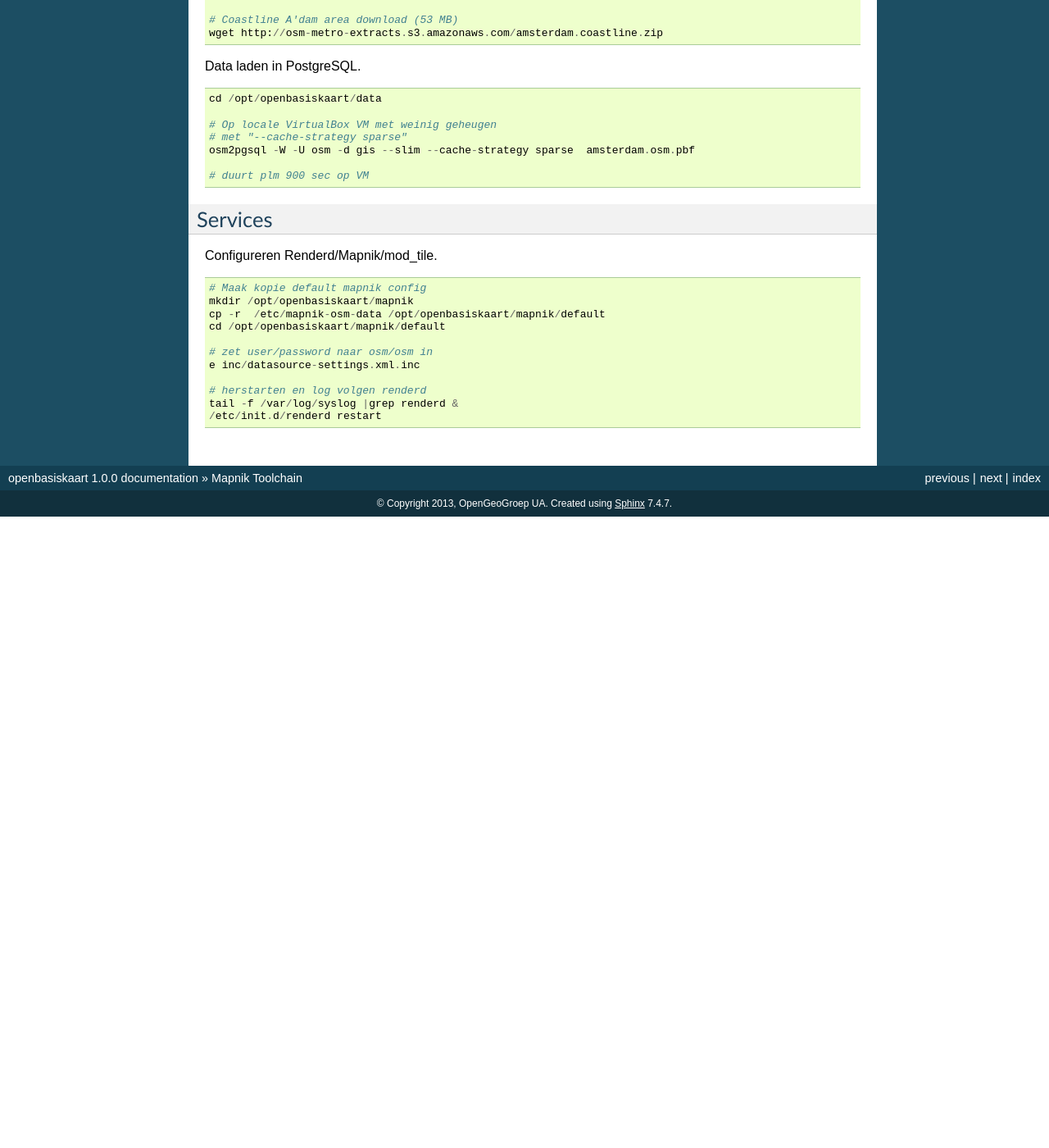
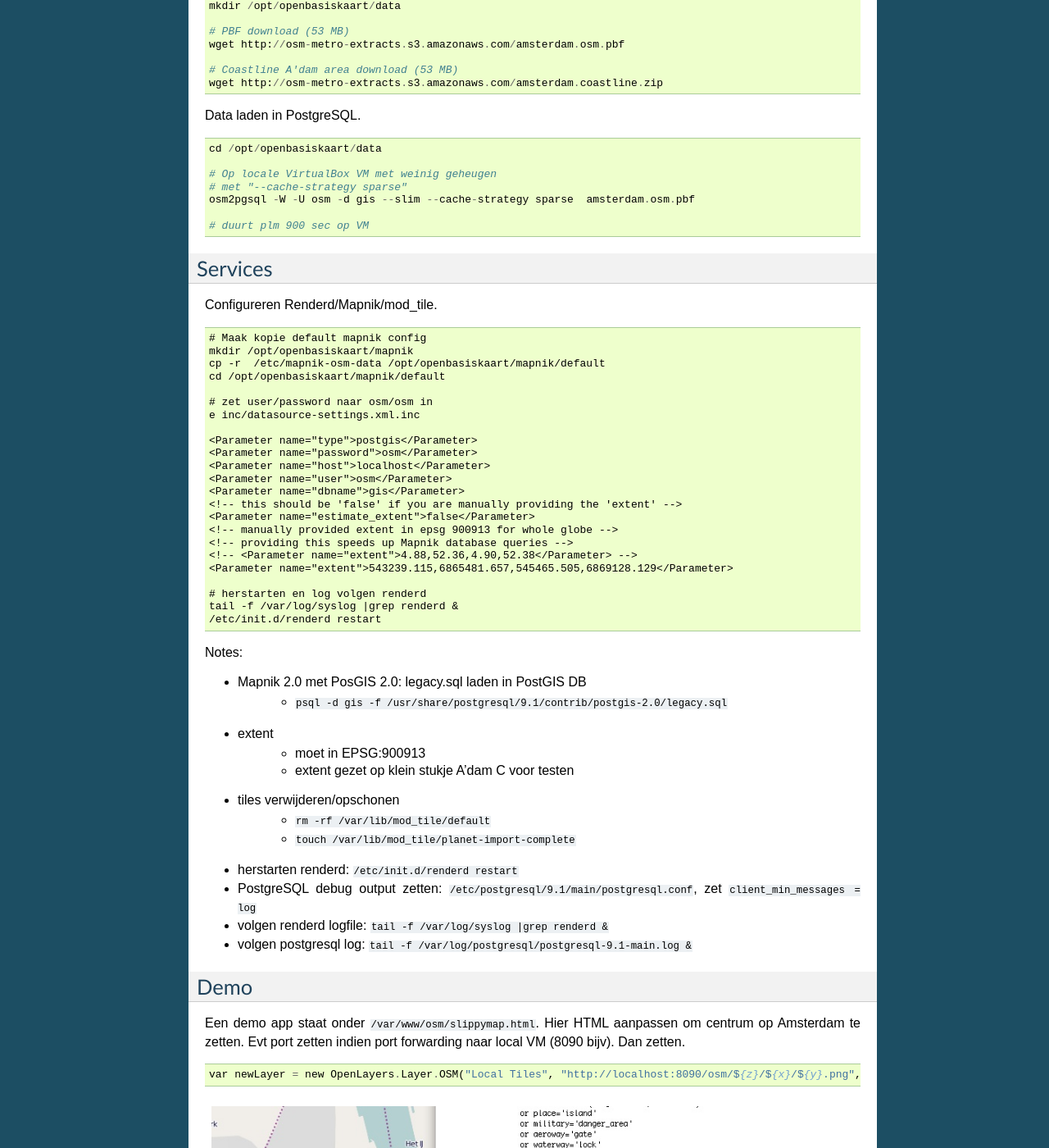
Before and after one commit to opengeogroep/openbasiskaart, a Sphinx documentation site: the page built from docs/source/mapnik-toolchain.rst, in a window 1280 px wide and 1400 px high, scrolled down 6138 px. Shown: the whole window at 82% size. Built offline with Sphinx 7.4.7, drawn with Linux system fonts in a browser that asks for light colours; before the commit the page ends 6768 px from its top, so only the background shows below that; some of the changed text lies outside the part shown.

Commit message:
meer docu voor mapnik toolchain

```diff
--- a/docs/source/index.rst
+++ b/docs/source/index.rst
@@ -9,7 +9,7 @@
 Contents:
 
 .. toctree::
-   :maxdepth: 2
+   :maxdepth: 3
 
    algemeen.rst
    mapnik-toolchain.rst
--- a/docs/source/mapnik-toolchain.rst
+++ b/docs/source/mapnik-toolchain.rst
@@ -98,6 +98,9 @@
     createdb -E UTF8 -O osm postgis2_template
     psql -d postgis2_template -c "CREATE EXTENSION postgis;"
     createdb -E UTF8 -O osm gis -T postgis2_template
+
+    # legacy.sql compat layer om problemen met Mapnik 2.0 (niet bestaande functies op te lossen)
+	psql -d gis -f /usr/share/postgresql/9.1/contrib/postgis-2.0/legacy.sql
 
 Inloggen enablen. ::
 
@@ -381,6 +384,46 @@
 	# zet user/password naar osm/osm in
 	e inc/datasource-settings.xml.inc
 
+	<Parameter name="type">postgis</Parameter>
+	<Parameter name="password">osm</Parameter>
+	<Parameter name="host">localhost</Parameter>
+	<Parameter name="user">osm</Parameter>
+	<Parameter name="dbname">gis</Parameter>
+	<!-- this should be 'false' if you are manually providing the 'extent' -->
+	<Parameter name="estimate_extent">false</Parameter>
+	<!-- manually provided extent in epsg 900913 for whole globe -->
+	<!-- providing this speeds up Mapnik database queries -->
+	<!-- <Parameter name="extent">4.88,52.36,4.90,52.38</Parameter> -->
+	<Parameter name="extent">543239.115,6865481.657,545465.505,6869128.129</Parameter>
+
 	# herstarten en log volgen renderd
 	tail -f /var/log/syslog |grep renderd &
 	/etc/init.d/renderd restart
+
+Notes:
+
+* Mapnik 2.0 met PosGIS 2.0: legacy.sql laden in PostGIS DB
+    - ``psql -d gis -f /usr/share/postgresql/9.1/contrib/postgis-2.0/legacy.sql``
+* extent
+	- moet in EPSG:900913
+	- extent gezet op klein stukje A'dam C voor testen
+* tiles verwijderen/opschonen
+    - ``rm -rf /var/lib/mod_tile/default``
+    - ``touch /var/lib/mod_tile/planet-import-complete``
+* herstarten renderd: ``/etc/init.d/renderd restart``
+* PostgreSQL debug output zetten: ``/etc/postgresql/9.1/main/postgresql.conf``, zet ``client_min_messages = log``
+* volgen renderd logfile: ``tail -f /var/log/syslog |grep renderd &``
+* volgen postgresql log: ``tail -f /var/log/postgresql/postgresql-9.1-main.log &``
+
+Demo
+====
+
+Een demo app staat onder ``/var/www/osm/slippymap.html``. Hier HTML aanpassen om centrum op Amsterdam te zetten.
+Evt port zetten indien port forwarding naar local VM (8090 bijv). Dan zetten. ::
+
+	var newLayer = new OpenLayers.Layer.OSM("Local Tiles", "http://localhost:8090/osm/${z}/${x}/${y}.png", {numZoomLevels: 19});
+
+.. figure:: _static/renderd-working2.jpg
+   :align: center
+
+   *Figuur MT-2 - Amsterdam-C Extent met renderd+PostgreSQL logging*
```
Also changed, not shown: other parts of docs/source/mapnik-toolchain.rst (+1 -1 lines), docs/source/_static/renderd-working.jpg (added), docs/source/_static/renderd-working2.jpg (added).
